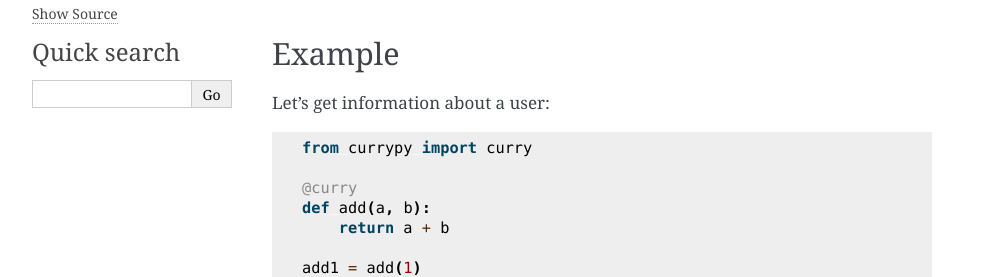
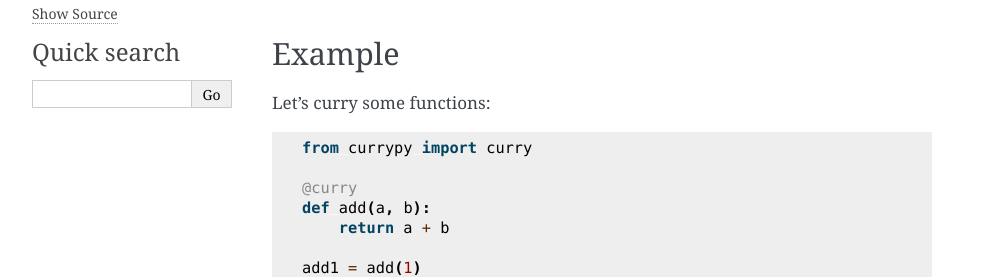
Before and after one commit to sigmavirus24/curryer, a Sphinx documentation site: the page built from docs/index.rst, in a window 1280 px wide. Shown: the part 189-466 px from the top of the page, without its empty margins (148-1140 px from the left). Built offline with Sphinx 7.4.7, drawn with Linux system fonts in a browser that asks for light colours.

Commit message:
Users? Who is talking about users?

```diff
--- a/docs/index.rst
+++ b/docs/index.rst
@@ -9,7 +9,7 @@ be curried.
 Example
 -------
 
-Let's get information about a user::
+Let's curry some functions::
 
     from currypy import curry
 
```
